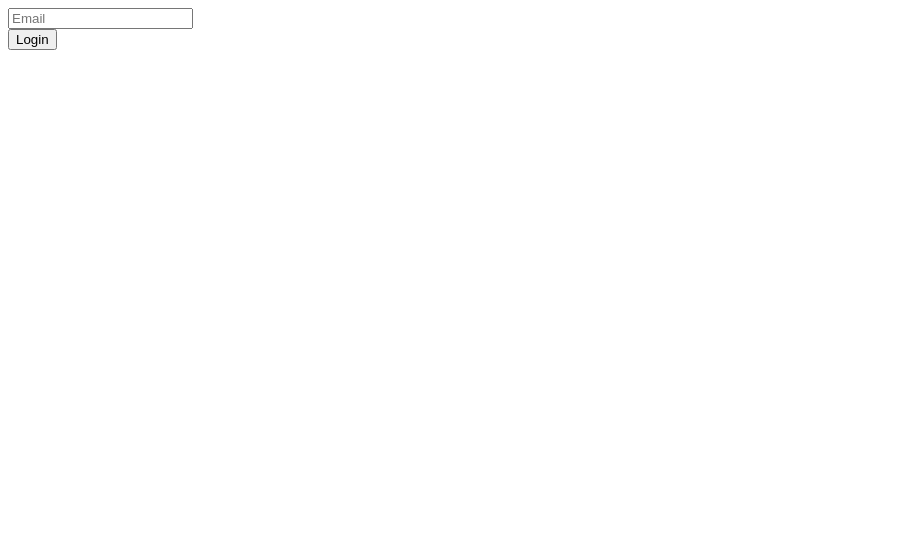
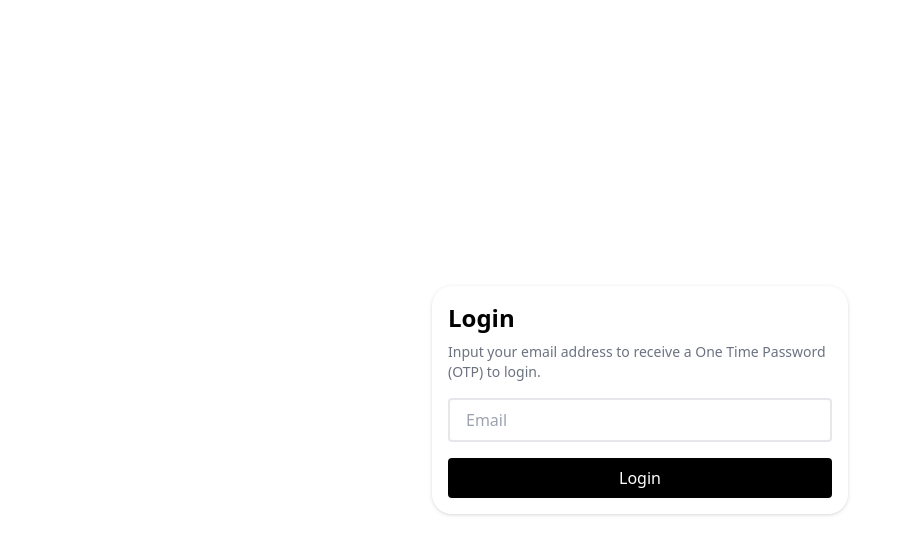
Before and after one commit to fede03billy/auth, a plain HTML site: page static/index.html in a window 1280 px wide. Shown: the whole page, without its empty margins (0-904 px from the left). Drawn offline with nearby package versions, Linux system fonts and the light colour scheme.

Commit message:
Added some style with Tailwind

```diff
--- a/static/index.html
+++ b/static/index.html
@@ -8,14 +8,21 @@
     <script src="https://unpkg.com/htmx.org@1.9.7"
         integrity="sha384-EAzY246d6BpbWR7sQ8+WEm40J8c3dHFsqC58IgPlh4kMbRRI6P6WA+LA/qGAyAu8"
         crossorigin="anonymous"></script>
+    <script src="https://cdn.tailwindcss.com"></script>
 </head>
 
-<body>
-    <main>
-        <form hx-post="/login" hx-target="#info" hx-swap="innerHTML">
-            <input type="email" name="email" placeholder="Email" required>
+<body class="m-0 p-0 w-full h-full min-h-screen">
+    <main class="w-full h-full min-h-screen flex justify-center items-center">
+        <form hx-post="/login" hx-target="#info" hx-swap="innerHTML" hx-trigger="submit"
+            class="w-fit h-fit flex flex-col p-4 bg-white rounded-[1.25rem] drop-shadow">
+            <h1 class="text-2xl font-bold mb-2">Login</h1>
+            <p class="text-sm text-gray-500 max-w-sm mb-4">
+                Input your email address to receive a One Time Password (OTP) to login.
+            </p>
+            <input type="email" name="email" placeholder="Email" required
+                class="px-4 py-2 max-w-sm mb-4 border-2 rounded">
             <div id="info"></div>
-            <button type="submit">Login</button>
+            <button type="submit" class="text-white bg-black rounded px-4 py-2 max-w-sm">Login</button>
     </main>
 </body>
 
```
